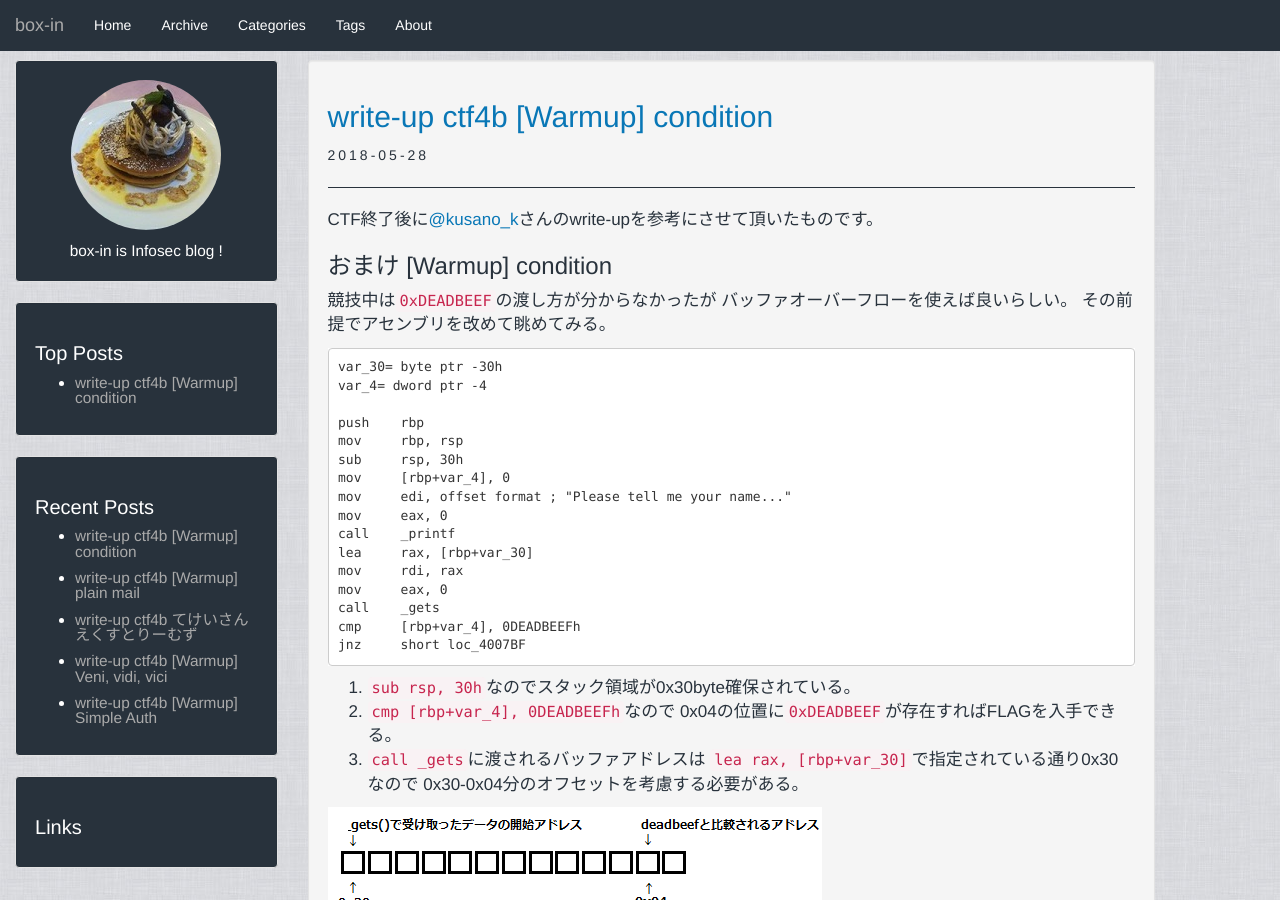
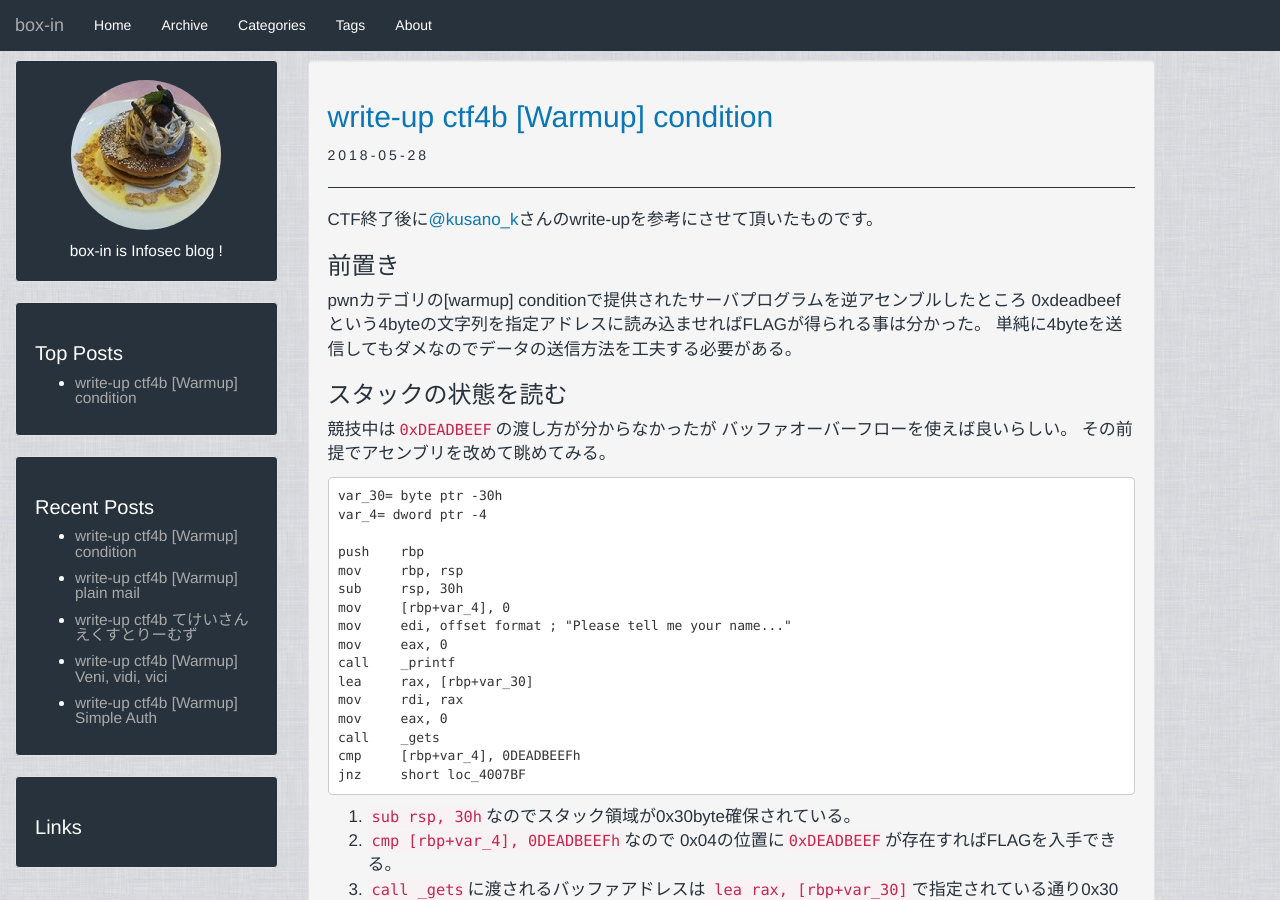
Before and after one commit to box-in/box-in.github.io, a Jekyll site: the page built from _posts/2018-05-28-ctf4b_writeup5.md, in a window 1280 px wide and 900 px high. Built offline with Jekyll 4.4.1, drawn with Linux system fonts in a browser that asks for light colours.

Commit message:
write-up5 fix

```diff
--- a/_posts/2018-05-28-ctf4b_writeup5.md
+++ b/_posts/2018-05-28-ctf4b_writeup5.md
@@ -9,7 +9,13 @@ permalink: CTF_5
 
 CTF終了後に[@kusano_k]さんのwrite-upを参考にさせて頂いたものです。
 
-### おまけ [Warmup] condition
+### 前置き
+
+pwnカテゴリの[warmup] conditionで提供されたサーバプログラムを逆アセンブルしたところ
+0xdeadbeefという4byteの文字列を指定アドレスに読み込ませればFLAGが得られる事は分かった。
+単純に4byteを送信してもダメなのでデータの送信方法を工夫する必要がある。
+
+### スタックの状態を読む
 
 競技中は`0xDEADBEEF`の渡し方が分からなかったが
 バッファオーバーフローを使えば良いらしい。
```
